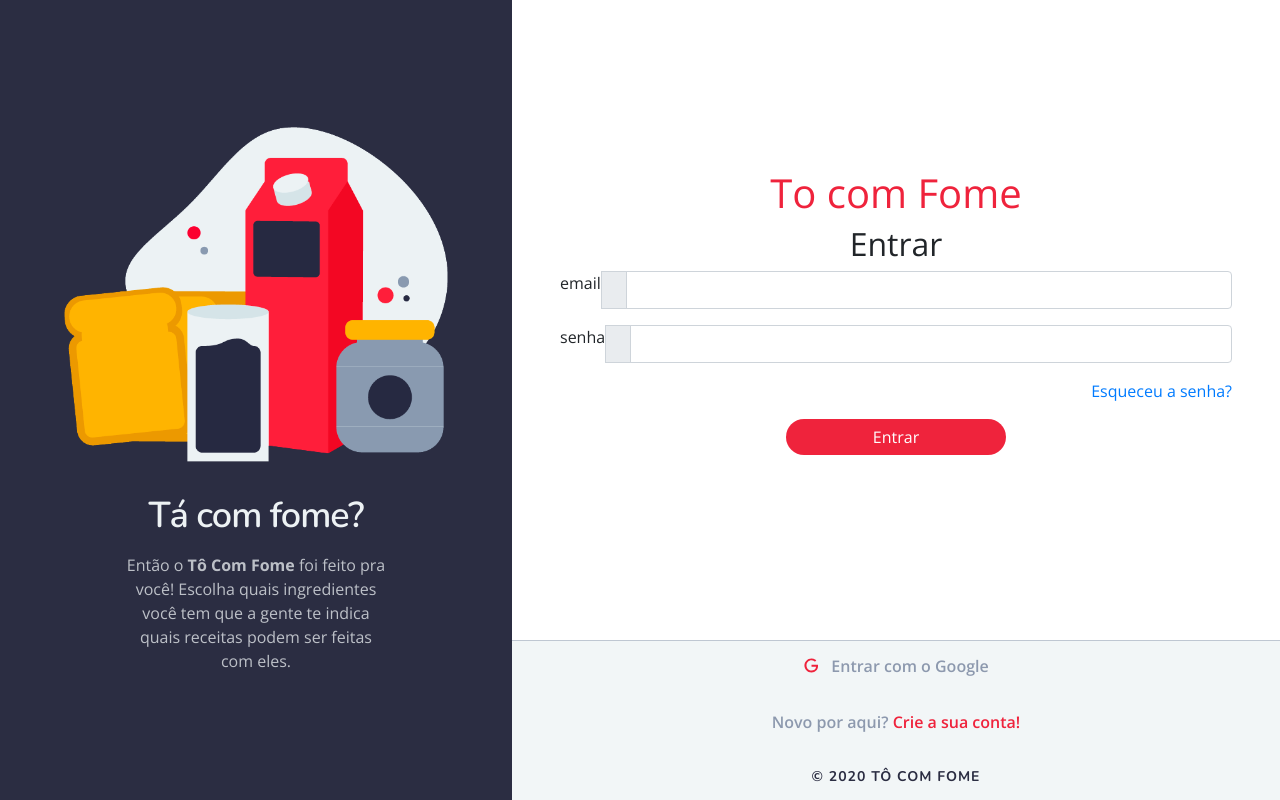
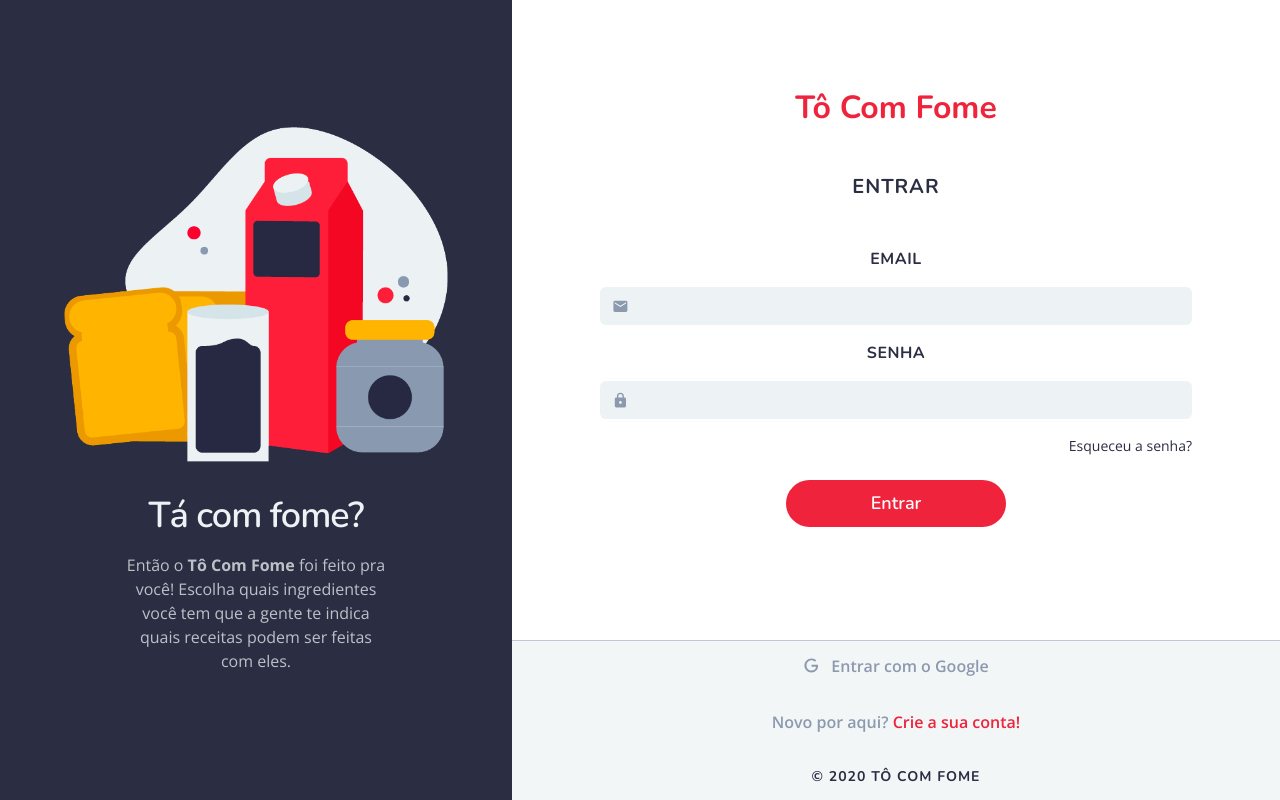
Before and after one commit to heitormelo26/to-com-fome, a React (Create React App) app in the folder frontend/: page / in a window 1280 px wide. Built offline with nearby package versions, Linux system fonts and the light colour scheme.

Commit message:
Estilos do input, etc.

```diff
--- a/frontend/src/App.css
+++ b/frontend/src/App.css
@@ -1,28 +1,3 @@
 * {
   font-family: "Open Sans", Arial, Helvetica, sans-serif;
 }
-
-.link-account {
-  color: #ef233c;
-  font-weight: 600 !important;
-}
-
-.link-account:hover {
-  color: #ef233c;
-  text-decoration: none;
-  font-weight: 600 !important;
-}
-
-h1.toComFomeLogin {
-  color: #ef233c;
-}
-
-h2.tituloLogin {
-}
-
-button.botaoEntrar {
-  background-color: #ef233c;
-  border: none !important;
-  width: 220px;
-  border-radius: 40px;
-}
--- a/frontend/src/App.js
+++ b/frontend/src/App.js
@@ -1,10 +1,13 @@
 import React from "react";
+
 import Sidebar from "./components/Sidebar";
-import "./App.css";
-import Imagem from "./assets/images/ilustracao.png";
 import FooterAccount from "./components/FooterAccount";
 import Input from "./components/Input";
-import { Container } from "./components/Input/styles";
+
+import "./App.css";
+import { Title, Subtitle, Container, Button, Link } from "./styles";
+
+import Imagem from "./assets/images/ilustracao.png";
 import { mdiLock, mdiEmail } from "@mdi/js";
 
 function App() {
@@ -27,9 +30,10 @@ function App() {
         imagem={Imagem}
         descricaoImagem={"Café da manhã"}
       />
+
       <Container className="d-flex text-center align-items-center align-content-center flex-wrap">
-        <h1 className="w-100 d-block toComFomeLogin">To com Fome</h1>
-        <h2 className="w-100 d-block tituloLogin"> Entrar </h2>
+        <Title className="mb-5 w-100 d-block">Tô Com Fome</Title>
+        <Subtitle className="mb-5 w-100 d-block">Entrar</Subtitle>
         <Input
           className="w-100 d-block"
           tipo={"mail"}
@@ -42,25 +46,19 @@ function App() {
           icone={mdiLock}
           label={"senha"}
         />
-        <a className="linkEsqueceuSenha w-100 d-block text-right" href="#">
+        <Link className="w-100 d-block text-right" href="/">
           Esqueceu a senha?
-        </a>
-        <div className="w-100 d-block my-3">
-          <button type="button" class="btn btn-danger botaoEntrar">
+        </Link>
+        <div className="w-100 d-block my-4">
+          <Button type="button" class="btn btn-danger">
             Entrar
-          </button>
+          </Button>
         </div>
       </Container>
 
       <FooterAccount
         google={"Entrar com o Google"}
-        texto={[
-          "Novo por aqui? ",
-          // eslint-disable-next-line jsx-a11y/anchor-is-valid
-          <a className="link-account" href="#">
-            Crie a sua conta!
-          </a>,
-        ]}
+        texto={["Novo por aqui? ", <a href="/">Crie a sua conta!</a>]}
       />
     </div>
   );
--- a/frontend/src/components/FooterAccount/index.js
+++ b/frontend/src/components/FooterAccount/index.js
@@ -8,7 +8,7 @@ export default function FooterAccount(props) {
     <Container className="d-flex text-center align-items-center align-content-center flex-wrap">
       <div className="my-3 w-100 d-flex flex-row justify-content-center">
         <Google>
-          <Icon path={mdiGoogle} title="Google" size={0.7} color="#ef233c" />
+          <Icon path={mdiGoogle} title="Google" size={0.7} color="#8D99AE" />
         </Google>
         <Text className="mb-0">{props.google}</Text>
       </div>
--- a/frontend/src/components/FooterAccount/styles.js
+++ b/frontend/src/components/FooterAccount/styles.js
@@ -6,6 +6,15 @@ export const Text = styled.p`
   text-align: center;
   font-weight: 600;
   font-size: 16px;
+  a {
+    color: #ef233c;
+    font-weight: 600 !important;
+    :hover {
+      color: #ef233c;
+      text-decoration: none;
+      font-weight: 600 !important;
+    }
+  }
 `;
 
 export const Google = styled.div`
--- a/frontend/src/components/Input/index.js
+++ b/frontend/src/components/Input/index.js
@@ -1,16 +1,17 @@
 import React from "react";
 import Icon from "@mdi/react";
+import { InputText, Label, IconGroup } from "./styles";
 
 export default function Input(props) {
   return (
-    <div class="input-group mb-3">
-      <label> {props.label}</label>
-      <div class="input-group-prepend">
-        <span class="input-group-text">
-          <Icon path={[props.icone]} />
-        </span>
+    <div className="input-group mb-3">
+      <Label className="w-100 mb-3 d-block">{props.label}</Label>
+      <div className="input-group-prepend">
+        <IconGroup className="input-group-text">
+          <Icon path={[props.icone]} size={0.7} color="#8D99AE" />
+        </IconGroup>
       </div>
-      <input type={props.tipo} class="form-control" />
+      <InputText type={props.tipo} className="py-3 form-control" />
     </div>
   );
 }
--- a/frontend/src/components/Input/styles.js
+++ b/frontend/src/components/Input/styles.js
@@ -1,20 +1,43 @@
 import styled from "styled-components";
 import "../../assets/fonts/fonts.css";
 
-export const Text = styled.p`
-  color: #8d99ae;
-  text-align: center;
-  font-weight: 600;
+export const InputText = styled.input`
+  background-color: #edf2f4 !important;
+  font-size: 16px !important;
+  border: 0 !important;
+  outline: 0 !important;
+  color: #8d99ae !important;
+  border-top-right-radius: 6px !important;
+  border-bottom-right-radius: 6px !important;
+  :focus {
+    box-shadow: none !important;
+  }
+`;
+
+export const Label = styled.label`
   font-size: 16px;
+  font-weight: 700;
+  text-transform: uppercase;
+  letter-spacing: 0.5px;
+  font-family: "Nunito";
+  color: #2b2d42;
+`;
+
+export const IconGroup = styled.div`
+  background-color: #edf2f4 !important;
+  border: 0 !important;
+  outline: 0 !important;
+  border-top-left-radius: 6px !important;
+  border-bottom-left-radius: 6px !important;
 `;
 
 export const Container = styled.div`
-  background-color: white;
+  background-color: #ffffff;
   width: 60%;
   position: fixed;
   top: 0;
   right: 0;
   height: 80%;
   z-index: 999;
-  padding: 48px 48px;
+  padding: 88px;
 `;
--- /dev/null
+++ b/frontend/src/styles.js
@@ -0,0 +1,58 @@
+import styled from "styled-components";
+import "./assets/fonts/fonts.css";
+
+export const Container = styled.div`
+  background-color: #ffffff;
+  width: 60%;
+  position: fixed;
+  top: 0;
+  right: 0;
+  height: 80%;
+  z-index: 999;
+  padding: 88px;
+`;
+
+export const Title = styled.h1`
+  font-size: 32px;
+  font-family: "Nunito";
+  color: #ef233c;
+  font-weight: 700;
+`;
+
+export const Subtitle = styled.h2`
+  font-size: 20px;
+  font-family: "Nunito";
+  letter-spacing: 1px;
+  text-transform: uppercase;
+  color: #2b2d42;
+  font-weight: 700;
+`;
+
+export const Button = styled.button`
+  font-size: 18px;
+  font-family: "Nunito";
+  color: #ffffff;
+  background-color: #ef233c;
+  font-weight: 600;
+  display: inline-block;
+  text-align: center;
+  border: 0 !important;
+  padding: 10px 0 !important;
+  line-height: 1.5;
+  border-radius: 40px;
+  width: 220px;
+  :focus {
+    outline: none !important;
+    box-shadow: none !important;
+  }
+`;
+
+export const Link = styled.a`
+  font-size: 14px;
+  color: #2b2d42;
+  text-decoration: none;
+  :hover {
+    color: #2b2d42;
+    text-decoration: none;
+  }
+`;
```
Also changed, not shown: frontend/src/components/Sidebar/index.js (+1 -1 lines).
